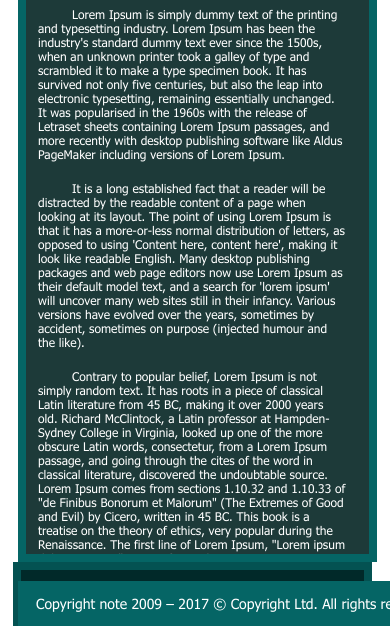
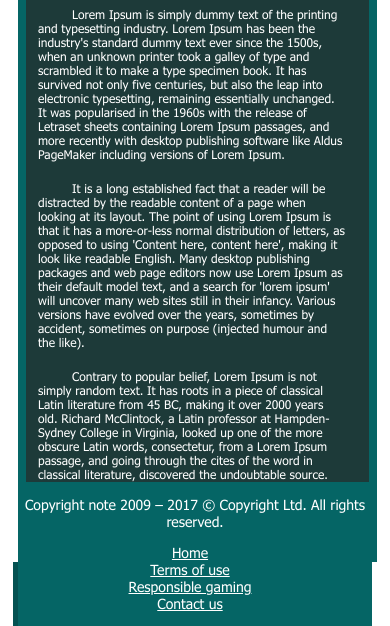
Before and after one commit to fadingbeat/igaming, a website: page src/index.html in a window 390 px wide. Shown: the part 218-844 px from the top of the page. Drawn offline with nearby package versions, Linux system fonts and the light colour scheme.

Commit message:
adjusted footer for mobile

```diff
--- a/src/index.scss
+++ b/src/index.scss
@@ -53,6 +53,7 @@
     bottom: 0;
     background-color: #056565;
     width: 1280px;
+    max-width: calc( 100vw - 2.25rem);
   }
 }
   header {
@@ -184,4 +185,24 @@ nav {
     float: right;
     margin-right: 1rem;
   }
+
+  .content-wrapper {
+    footer {
+
+      font-size: 0.875rem;
+      text-align: center;
+      .left-content {
+        padding-left: unset;
+        float: unset;
+      }
+      ul {
+        float: unset;
+        display: block;
+        padding-left: unset;
+        li {
+          margin-right: unset;
+        }
+      }
+    }
+  }
 }
```
Also changed, not shown: src/css/index.css.
